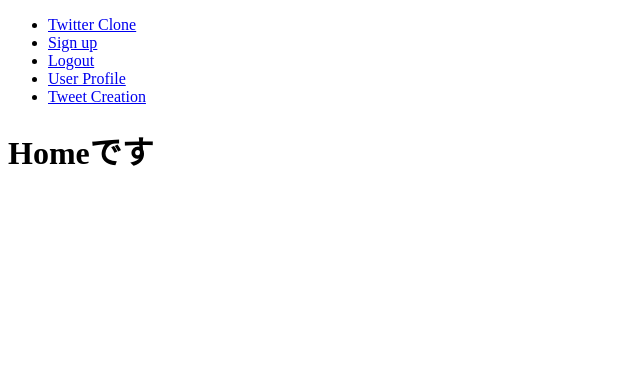
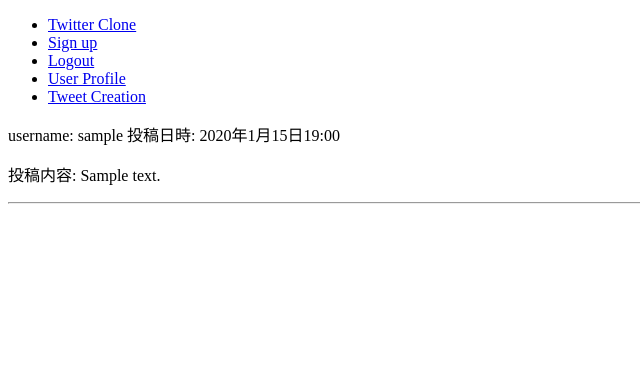
Before and after one commit to shinonome-inc/backend-final-assignment-Koshi, a Django app: page /tweets/home/ in a window 1280 px wide. Shown: the top 366 px of the page, without its empty margins (0-640 px from the left). Run offline with Django 4.2, Linux system fonts and the light colour scheme; a user stored in the database is signed in; tables that the repository leaves empty hold one stand-in row (values such as "Sample post").

Commit message:
create tweet list in HomeView

```diff
--- a/templates/tweets/home.html
+++ b/templates/tweets/home.html
@@ -3,5 +3,9 @@
 {% block title %}Home{% endblock %}
 
 {% block content %}
-<h1>Homeです</h1>
+{% for item in tweet_list %}
+<p>username: {{ item.username }} 投稿日時: {{ item.create_date }}</p>
+<p>投稿内容: {{ item.content }}</p>
+<hr>
+{% endfor %}
 {% endblock %}
--- a/tweets/views.py
+++ b/tweets/views.py
@@ -1,12 +1,20 @@
 from django.contrib.auth.mixins import LoginRequiredMixin
 from django.urls import reverse_lazy
-from django.views.generic import CreateView, TemplateView
+from django.views.generic import CreateView, ListView
 
 from .forms import TweetForm
+from .models import Tweet
 
 
-class HomeView(LoginRequiredMixin, TemplateView):
+class HomeView(LoginRequiredMixin, ListView):
     template_name = "tweets/home.html"
+    model = Tweet
+
+    def get_context_data(self, **kwargs):
+        context = super().get_context_data(**kwargs)
+        # ツイートを投稿日時の降順に並び替える
+        context["tweet_list"] = Tweet.objects.order_by("-create_date")
+        return context
 
 
 class TweetCreateView(LoginRequiredMixin, CreateView):
```
